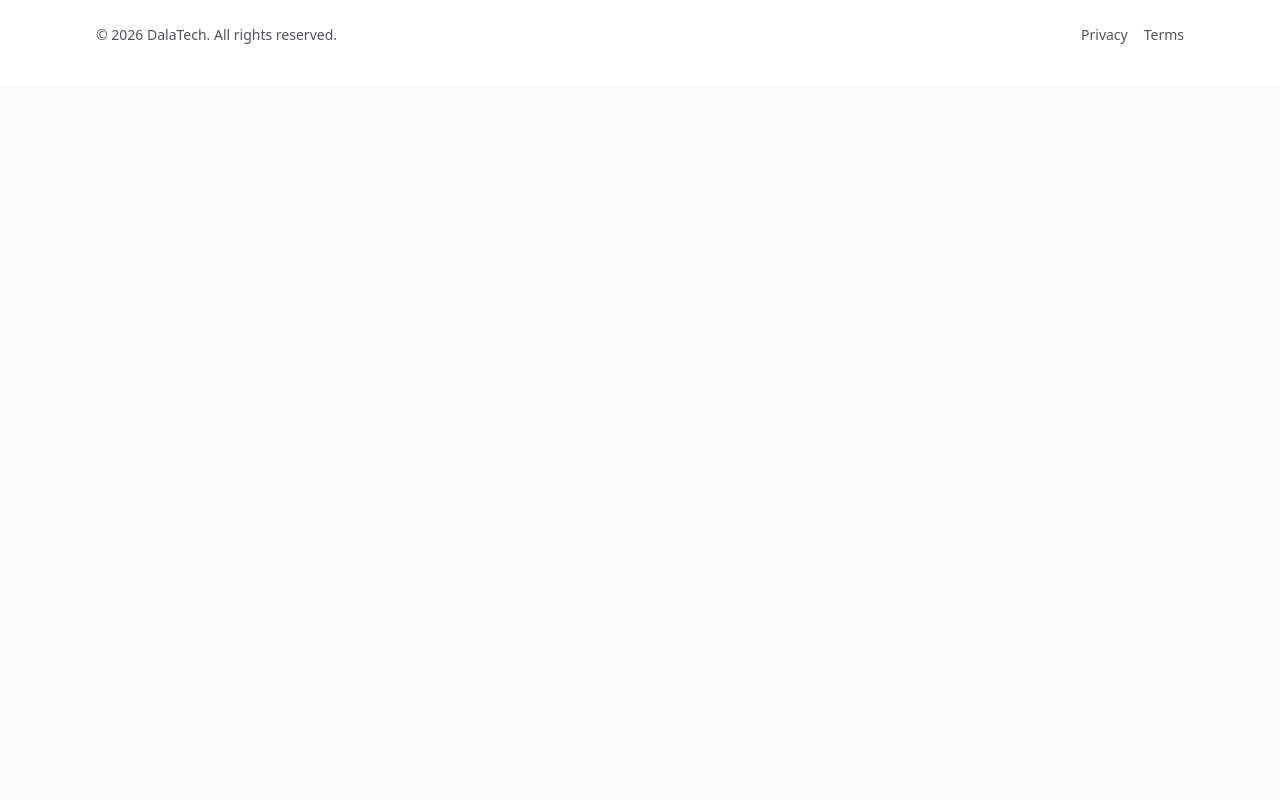
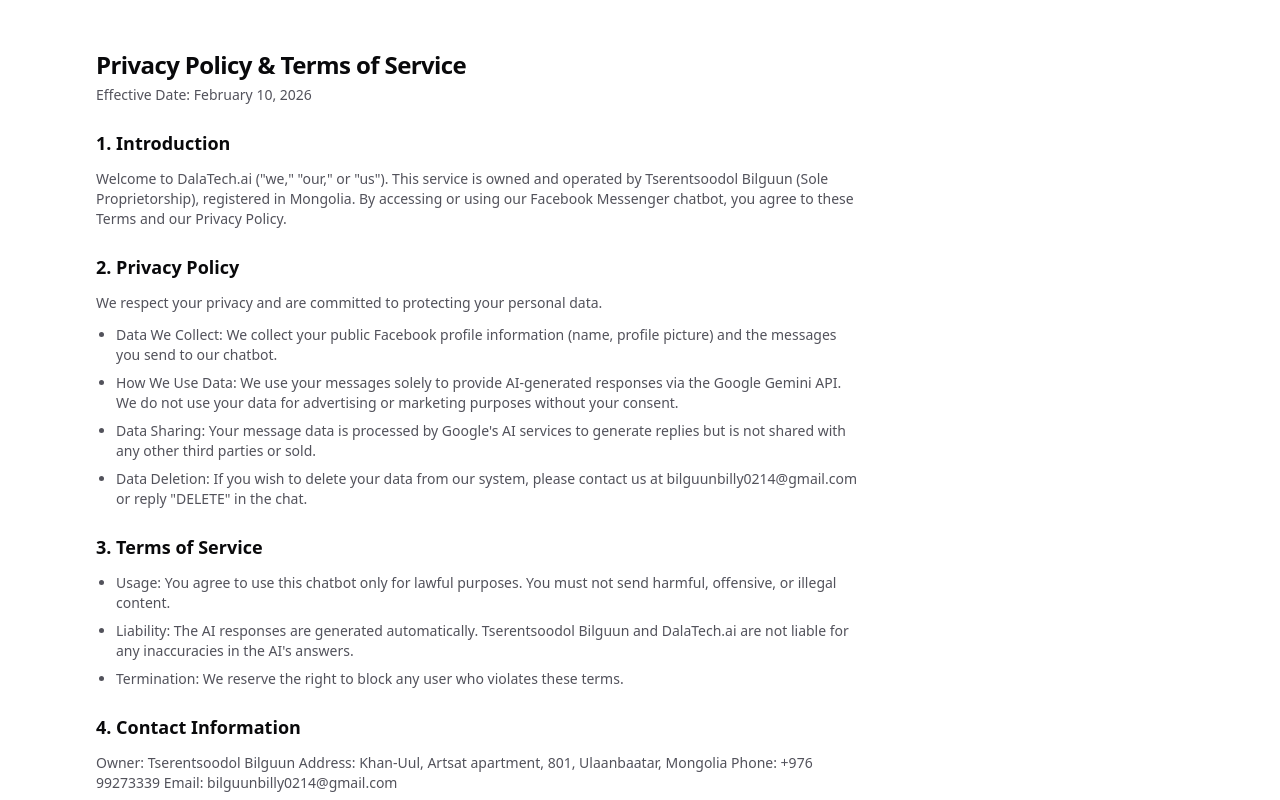
Before and after one commit to nurynury854-ux/DalaTech_Portfolio, a React (Vite) app: page / in a window 1280 px wide. Shown: the part 7580-8380 px from the top of the page. Before the commit the page ends 7665 px from the top, so only its background shows below. Built offline with nearby package versions, Linux system fonts and the light colour scheme.

Commit message:
Update footer privacy terms

```diff
--- a/src/App.jsx
+++ b/src/App.jsx
@@ -1419,15 +1419,63 @@
       <Container>
         <div className="flex flex-col gap-3 sm:flex-row sm:items-center sm:justify-between">
           <div className="text-sm text-zinc-600">
-            © {new Date().getFullYear()} DalaTech. All rights reserved.
+            {new Date().getFullYear()} DalaTech. Owned and operated by Tserentsoodol Bilguun.
           </div>
           <div className="flex gap-4 text-sm text-zinc-600">
-            <a className="hover:text-zinc-950" href="#!">Privacy</a>
-            <a className="hover:text-zinc-950" href="#!">Terms</a>
+            <a className="hover:text-zinc-950" href="#privacy-terms">Privacy&Terms</a>
           </div>
         </div>
       </Container>
     </footer>
+  );
+}
+
+function PrivacyTerms() {
+  return (
+    <section id="privacy-terms" className="scroll-mt-24 border-t border-zinc-200 py-16">
+      <Container>
+        <div className="max-w-3xl space-y-6">
+          <div className="space-y-1">
+            <h2 className="text-2xl font-semibold tracking-tight text-zinc-950">Privacy Policy & Terms of Service</h2>
+            <p className="text-sm text-zinc-600">Effective Date: February 10, 2026</p>
+          </div>
+
+          <div className="space-y-3">
+            <h3 className="text-lg font-semibold text-zinc-950">1. Introduction</h3>
+            <p className="text-sm text-zinc-600">
+              Welcome to DalaTech.ai ("we," "our," or "us"). This service is owned and operated by Tserentsoodol Bilguun (Sole Proprietorship), registered in Mongolia. By accessing or using our Facebook Messenger chatbot, you agree to these Terms and our Privacy Policy.
+            </p>
+          </div>
+
+          <div className="space-y-3">
+            <h3 className="text-lg font-semibold text-zinc-950">2. Privacy Policy</h3>
+            <p className="text-sm text-zinc-600">We respect your privacy and are committed to protecting your personal data.</p>
+            <ul className="list-disc space-y-2 pl-5 text-sm text-zinc-600">
+              <li>Data We Collect: We collect your public Facebook profile information (name, profile picture) and the messages you send to our chatbot.</li>
+              <li>How We Use Data: We use your messages solely to provide AI-generated responses via the Google Gemini API. We do not use your data for advertising or marketing purposes without your consent.</li>
+              <li>Data Sharing: Your message data is processed by Google's AI services to generate replies but is not shared with any other third parties or sold.</li>
+              <li>Data Deletion: If you wish to delete your data from our system, please contact us at bilguunbilly0214@gmail.com or reply "DELETE" in the chat.</li>
+            </ul>
+          </div>
+
+          <div className="space-y-3">
+            <h3 className="text-lg font-semibold text-zinc-950">3. Terms of Service</h3>
+            <ul className="list-disc space-y-2 pl-5 text-sm text-zinc-600">
+              <li>Usage: You agree to use this chatbot only for lawful purposes. You must not send harmful, offensive, or illegal content.</li>
+              <li>Liability: The AI responses are generated automatically. Tserentsoodol Bilguun and DalaTech.ai are not liable for any inaccuracies in the AI's answers.</li>
+              <li>Termination: We reserve the right to block any user who violates these terms.</li>
+            </ul>
+          </div>
+
+          <div className="space-y-3">
+            <h3 className="text-lg font-semibold text-zinc-950">4. Contact Information</h3>
+            <p className="text-sm text-zinc-600">
+              Owner: Tserentsoodol Bilguun Address: Khan-Uul, Artsat apartment, 801, Ulaanbaatar, Mongolia Phone: +976 99273339 Email: bilguunbilly0214@gmail.com
+            </p>
+          </div>
+        </div>
+      </Container>
+    </section>
   );
 }
 
@@ -1451,6 +1499,7 @@
         <Pricing />
         <FAQ />
         <Contact />
+        <PrivacyTerms />
       </main>
 
       <Footer />
```
